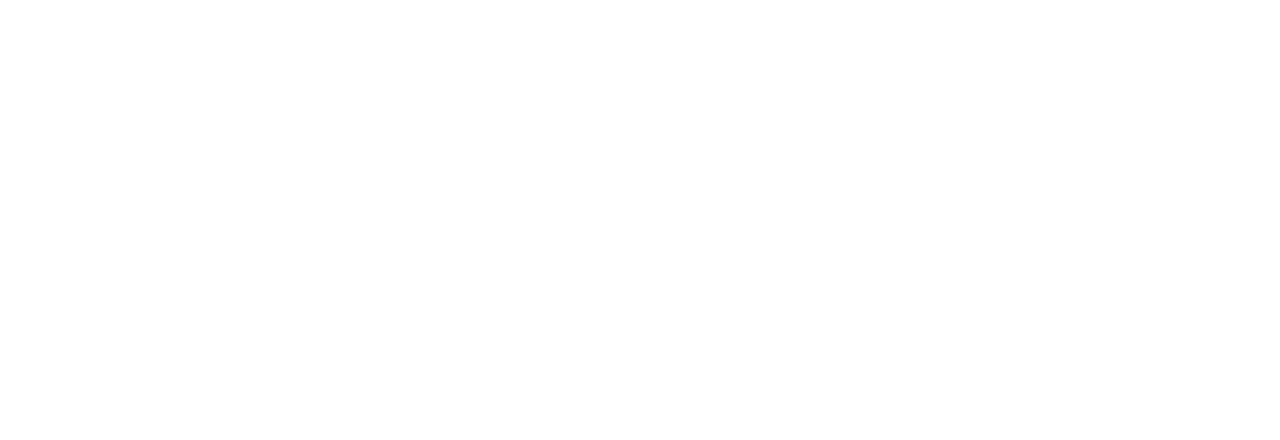
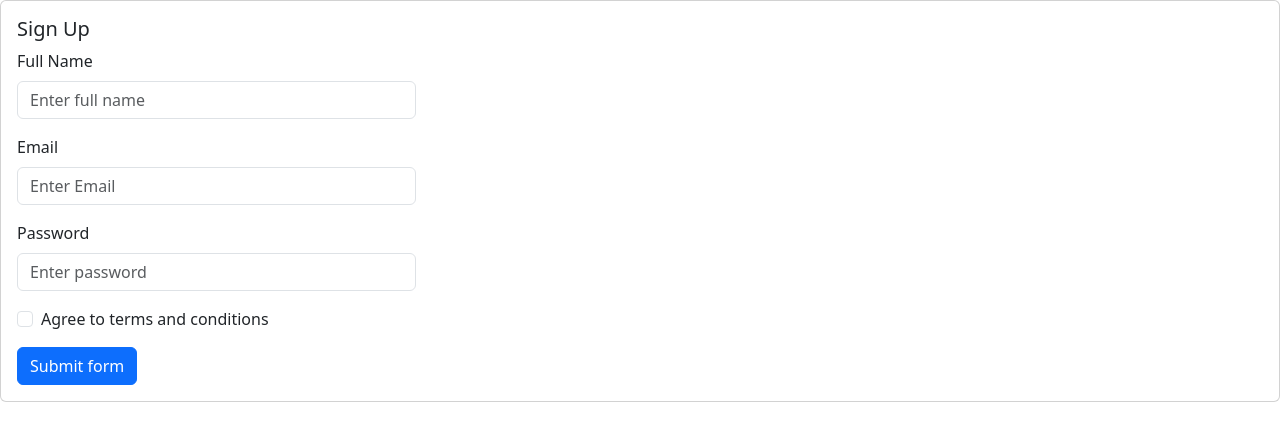
Before and after one commit to Va1bhav07/capstone_project, a React (Create React App) app in the folder client/: page /signup in a window 1280 px wide. Before the commit this address had no page. Shown: the top 440 px of the page. Built offline with nearby package versions, Linux system fonts and the light colour scheme.

Commit message:
creating dynamic form and signup page

```diff
--- a/client/src/App.js
+++ b/client/src/App.js
@@ -1,4 +1,5 @@
 import Login from "./pages/Login";
+import Signup from "./pages/Signup";
 import Home from "./pages/Home";
 import { Routes, Route } from "react-router-dom";
 
@@ -7,6 +8,7 @@
     <Routes>
       <Route path="/" element={<Home />} />
       <Route path="/login" element={<Login />} />
+      <Route path="/signup" element={<Signup />} />
     </Routes>
   );
 }
--- /dev/null
+++ b/client/src/components/Form/index.js
@@ -0,0 +1,52 @@
+import React, { useState } from "react";
+import Form from "react-bootstrap/Form";
+
+export function useFormHook(initialState) {
+  const [formDataState, setFormData] = useState(initialState);
+
+  const handleFormChange = (e) => {
+    const { name, value } = e.target;
+    name &&
+      setFormData({
+        ...formDataState,
+        [name]: value,
+      });
+  };
+
+  return {
+    formDataState,
+    setFormData,
+    handleFormChange,
+  };
+}
+
+export function FormComp({
+  handleFormChange,
+  onFormSubmit,
+  formAttr = {},
+  children,
+}) {
+  const [validated, setValidated] = useState(false);
+
+  const handleSubmit = (event) => {
+    event.preventDefault();
+    const form = event.currentTarget;
+    if (form.checkValidity() === false) {
+      event.stopPropagation();
+    }
+    onFormSubmit();
+    setValidated(true);
+  };
+
+  return (
+    <Form
+      noValidate
+      validated={validated}
+      onSubmit={handleSubmit}
+      onChange={handleFormChange}
+      {...formAttr}
+    >
+      {children}
+    </Form>
+  );
+}
--- /dev/null
+++ b/client/src/pages/Signup/SignupForm/index.js
@@ -0,0 +1,70 @@
+import React from "react";
+import { FormComp, useFormHook } from "../../../components/Form";
+import Form from "react-bootstrap/Form";
+import Button from "react-bootstrap/Button";
+import Col from "react-bootstrap/Col";
+import Row from "react-bootstrap/Row";
+
+function SignupForm({ onFormSubmit }) {
+  return (
+    <FormComp onFormSubmit={onFormSubmit}>
+      <Row className="mb-3">
+        <Form.Group as={Col} md="4" controlId="validationCustom01">
+          <Form.Label>Full Name</Form.Label>
+          <Form.Control
+            required
+            type="text"
+            placeholder="Enter full name"
+            name="fullName"
+          />
+          <Form.Control.Feedback type="invalid">
+            Please Enter full name.
+          </Form.Control.Feedback>
+        </Form.Group>
+      </Row>
+
+      <Row className="mb-3">
+        <Form.Group as={Col} md="4" controlId="validationCustom02">
+          <Form.Label>Email</Form.Label>
+          <Form.Control
+            required
+            type="email"
+            placeholder="Enter Email"
+            name="email"
+          />
+          <Form.Control.Feedback type="invalid">
+            Please Enter Email.
+          </Form.Control.Feedback>
+        </Form.Group>
+      </Row>
+
+      <Row className="mb-3">
+        <Form.Group as={Col} md="4" controlId="validationCustom03">
+          <Form.Label>Password</Form.Label>
+          <Form.Control
+            required
+            type="password"
+            placeholder="Enter password"
+            autoComplete="on"
+            name="password"
+          />
+          <Form.Control.Feedback type="invalid">
+            Please Enter Password.
+          </Form.Control.Feedback>
+        </Form.Group>
+      </Row>
+
+      <Form.Group className="mb-3">
+        <Form.Check
+          required
+          label="Agree to terms and conditions"
+          feedback="You must agree before submitting."
+          feedbackType="invalid"
+        />
+      </Form.Group>
+      <Button type="submit">Submit form</Button>
+    </FormComp>
+  );
+}
+
+export default SignupForm;
--- /dev/null
+++ b/client/src/pages/Signup/index.js
@@ -0,0 +1,45 @@
+import React, { useState } from "react";
+import SignupForm from "./SignupForm";
+import CardComp from "../../components/Cards";
+import Card from "react-bootstrap/Card";
+import axios from "axios";
+
+// const initialFvalue = {
+//   fullName: "",
+//   email: "",
+//   password: "",
+// };
+
+function Signup() {
+  const [formDataState, setFormData] = useState();
+
+  const onFormSubmit = () => {
+    // console.log("fro :>> ", formDataState);
+    // const { email, password } = formDataState;
+    // const url = "http://localhost:4000/login";
+    // if (!email || !password) {
+    //   return console.log("enter all values");
+    // }
+    // axios
+    //   .post(url, formDataState)
+    //   .then(function (response) {
+    //     console.log(response);
+    //   })
+    //   .catch(function (error) {
+    //     console.log(error);
+    //   });
+  };
+
+  return (
+    <CardComp>
+      <Card.Title>Sign Up</Card.Title>
+      <SignupForm
+        // setFormData={setFormData}
+        // handleFormChange={handleFormChange}
+        onFormSubmit={onFormSubmit}
+      />
+    </CardComp>
+  );
+}
+
+export default Signup;
```
